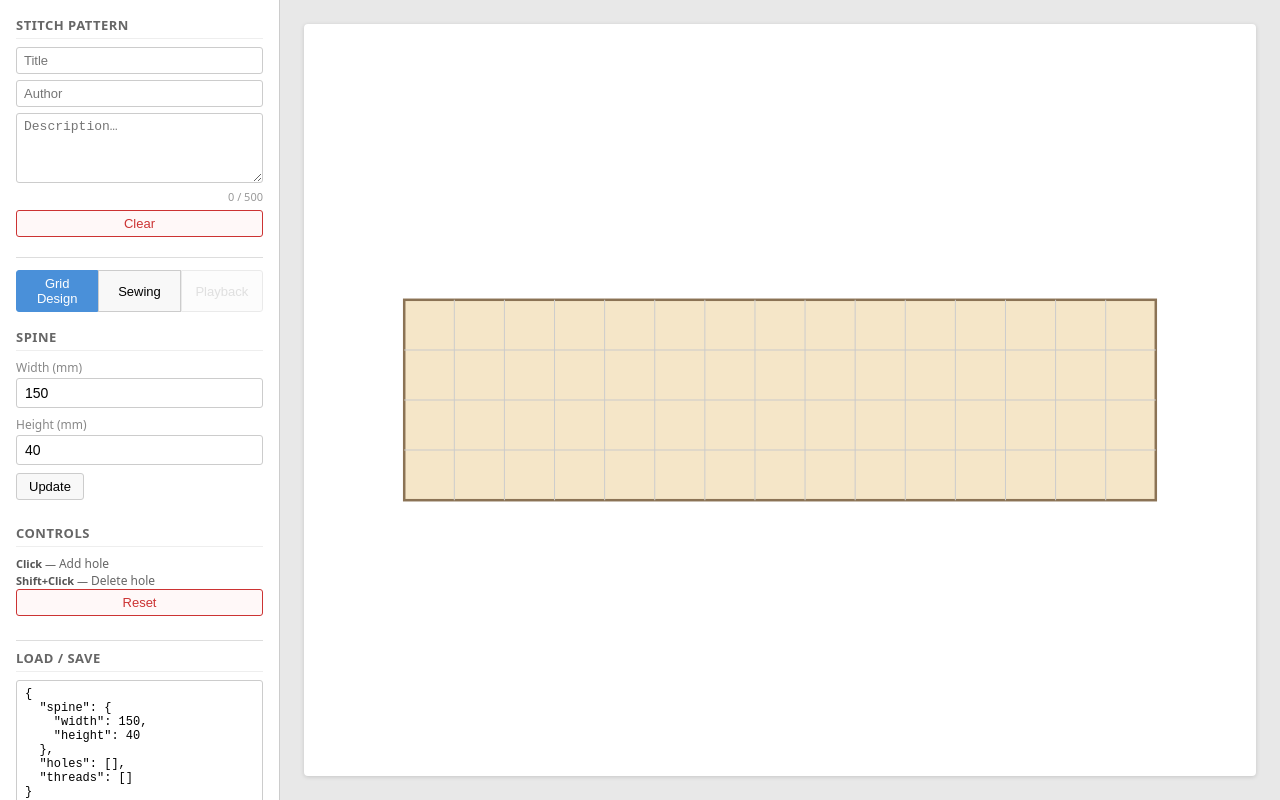
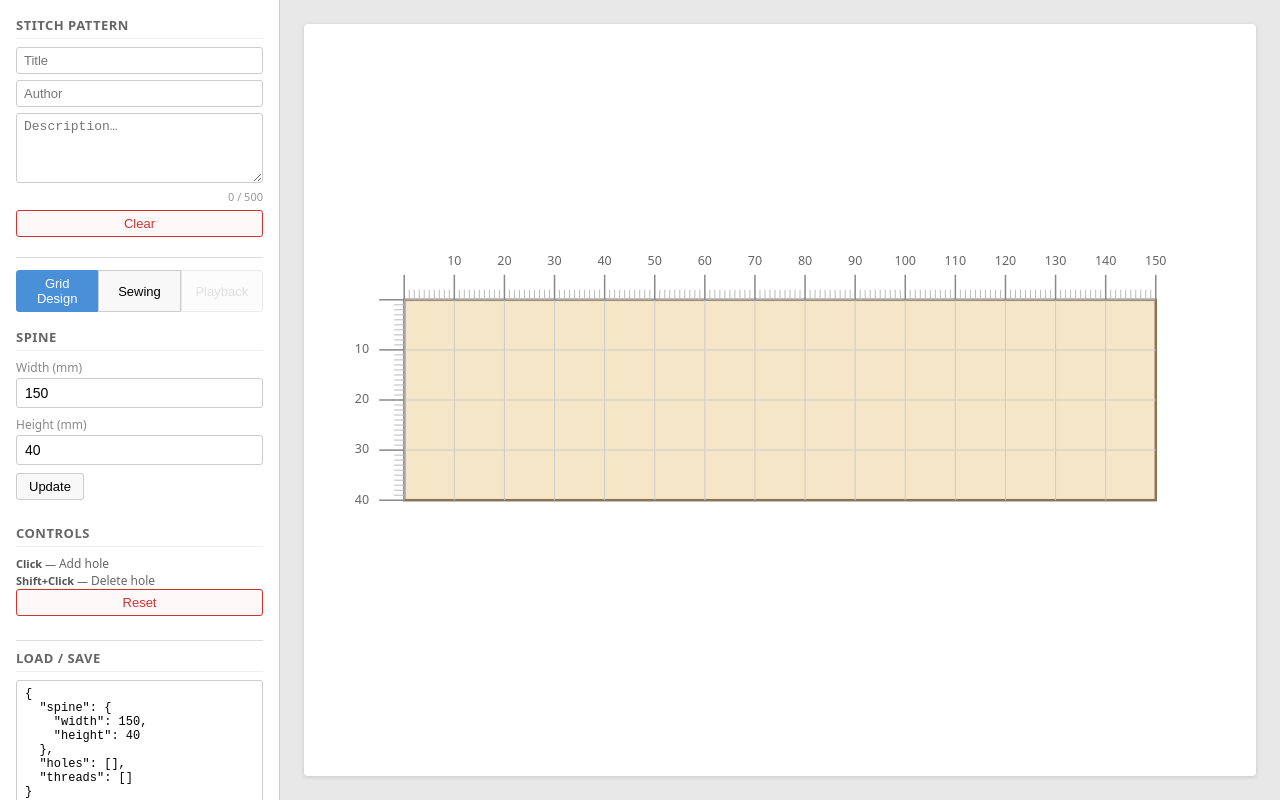
Before and after one commit to BastiTee/bookbinding-stitcher, a website built with Vite: page index.html in a window 1280 px wide. Built offline with nearby package versions, Linux system fonts and the light colour scheme.

Commit message:
Add rulers

```diff
--- a/src/render.ts
+++ b/src/render.ts
@@ -1,7 +1,7 @@
 import type { GridState, Spine } from "./model";
 
 const SVG_NS = "http://www.w3.org/2000/svg";
-const PADDING = 20; // mm padding around spine in viewBox
+export const PADDING = 20; // mm padding around spine in viewBox
 const GRID_STEP = 10; // mm between major grid lines
 
 export interface HighlightState {
@@ -70,7 +70,10 @@ export function renderGrid(
 
   const { dotRadius } = computeScaleSizes(spine);
 
-  // Layer 3: Column guide lines — one per unique X value present in holes
+  // Layer 3: Rulers
+  renderRulers(svg, spine);
+
+  // Layer 4: Column guide lines — one per unique X value present in holes
   const columnXs = [...new Set(holes.map(h => h.x))].sort((a, b) => a - b);
   for (const x of columnXs) {
     const line = document.createElementNS(SVG_NS, "line");
@@ -82,7 +85,7 @@ export function renderGrid(
     svg.appendChild(line);
   }
 
-  // Layer 4: Hole dots
+  // Layer 5: Hole dots
   for (const h of holes) {
     const circle = document.createElementNS(SVG_NS, "circle");
     circle.setAttribute("cx", String(h.x));
@@ -97,3 +100,69 @@ export function renderGrid(
     svg.appendChild(circle);
   }
 }
+
+function renderRulers(svg: SVGSVGElement, spine: Readonly<Spine>) {
+  const layer = document.createElementNS(SVG_NS, "g");
+  layer.classList.add("ruler-layer");
+
+  // Top ruler: baseline at y=0, ticks go upward into padding
+  const topBaseline = document.createElementNS(SVG_NS, "line");
+  topBaseline.setAttribute("x1", "0");
+  topBaseline.setAttribute("y1", "0");
+  topBaseline.setAttribute("x2", String(spine.width));
+  topBaseline.setAttribute("y2", "0");
+  topBaseline.classList.add("ruler-baseline");
+  layer.appendChild(topBaseline);
+
+  for (let x = 0; x <= spine.width; x++) {
+    const isCm = x % 10 === 0;
+    const tick = document.createElementNS(SVG_NS, "line");
+    tick.setAttribute("x1", String(x));
+    tick.setAttribute("x2", String(x));
+    tick.setAttribute("y1", "0");
+    tick.setAttribute("y2", isCm ? "-5" : "-2");
+    tick.classList.add(isCm ? "ruler-tick-major" : "ruler-tick-minor");
+    layer.appendChild(tick);
+    if (isCm && x > 0) {
+      const label = document.createElementNS(SVG_NS, "text");
+      label.setAttribute("x", String(x));
+      label.setAttribute("y", "-7");
+      label.setAttribute("text-anchor", "middle");
+      label.classList.add("ruler-label");
+      label.textContent = String(x);
+      layer.appendChild(label);
+    }
+  }
+
+  // Left ruler: baseline at x=0, ticks go leftward into padding
+  const leftBaseline = document.createElementNS(SVG_NS, "line");
+  leftBaseline.setAttribute("x1", "0");
+  leftBaseline.setAttribute("y1", "0");
+  leftBaseline.setAttribute("x2", "0");
+  leftBaseline.setAttribute("y2", String(spine.height));
+  leftBaseline.classList.add("ruler-baseline");
+  layer.appendChild(leftBaseline);
+
+  for (let y = 0; y <= spine.height; y++) {
+    const isCm = y % 10 === 0;
+    const tick = document.createElementNS(SVG_NS, "line");
+    tick.setAttribute("x1", "0");
+    tick.setAttribute("x2", isCm ? "-5" : "-2");
+    tick.setAttribute("y1", String(y));
+    tick.setAttribute("y2", String(y));
+    tick.classList.add(isCm ? "ruler-tick-major" : "ruler-tick-minor");
+    layer.appendChild(tick);
+    if (isCm && y > 0) {
+      const label = document.createElementNS(SVG_NS, "text");
+      label.setAttribute("x", "-7");
+      label.setAttribute("y", String(y));
+      label.setAttribute("text-anchor", "end");
+      label.setAttribute("dominant-baseline", "middle");
+      label.classList.add("ruler-label");
+      label.textContent = String(y);
+      layer.appendChild(label);
+    }
+  }
+
+  svg.appendChild(layer);
+}
--- a/src/style.css
+++ b/src/style.css
@@ -516,3 +516,22 @@ button.active {
   margin-bottom: 4px;
   min-height: 16px;
 }
+
+/* Rulers */
+.ruler-layer { pointer-events: none; }
+.ruler-baseline { stroke: #aaa; stroke-width: 0.3; }
+.ruler-tick-minor { stroke: #bbb; stroke-width: 0.2; }
+.ruler-tick-major { stroke: #888; stroke-width: 0.3; }
+.ruler-label {
+  fill: #666;
+  font-family: system-ui, sans-serif;
+  font-size: 2.5px;
+  pointer-events: none;
+}
+.ruler-crosshair {
+  stroke: #4a90d9;
+  stroke-width: 0.3;
+  stroke-dasharray: 3 2;
+  pointer-events: none;
+  opacity: 0.55;
+}
--- a/src/ui.ts
+++ b/src/ui.ts
@@ -1,5 +1,5 @@
 import { GridModel } from "./model";
-import { renderGrid, computeScaleSizes, type HighlightState } from "./render";
+import { renderGrid, computeScaleSizes, PADDING, type HighlightState } from "./render";
 import {
   screenToSvg,
   resolveTarget,
@@ -352,6 +352,25 @@ export function buildUI(container: HTMLElement, model: GridModel) {
     ghostLayer.appendChild(textEl);
   }
 
+  function showCrosshair(x: number, y: number, spine: { width: number; height: number }) {
+    if (!ghostLayer) return;
+    const vLine = document.createElementNS(SVG_NS, "line");
+    vLine.setAttribute("x1", String(x));
+    vLine.setAttribute("x2", String(x));
+    vLine.setAttribute("y1", String(-PADDING));
+    vLine.setAttribute("y2", String(spine.height));
+    vLine.classList.add("ruler-crosshair");
+    ghostLayer.appendChild(vLine);
+
+    const hLine = document.createElementNS(SVG_NS, "line");
+    hLine.setAttribute("y1", String(y));
+    hLine.setAttribute("y2", String(y));
+    hLine.setAttribute("x1", String(-PADDING));
+    hLine.setAttribute("x2", String(spine.width));
+    hLine.classList.add("ruler-crosshair");
+    ghostLayer.appendChild(hLine);
+  }
+
   // ============================================================
   // SVG interaction handlers (design mode only)
   // ============================================================
@@ -364,10 +383,12 @@ export function buildUI(container: HTMLElement, model: GridModel) {
       case "spine":
         showHoleGhost(target.snappedX, target.snappedY, dotRadius);
         showCursorTooltip(target.snappedX, target.snappedY, label, state.spine);
+        showCrosshair(target.snappedX, target.snappedY, state.spine);
         break;
       case "hole":
         clearGhost();
         showCursorTooltip(target.holeX!, target.holeY!, label, state.spine);
+        showCrosshair(target.holeX!, target.holeY!, state.spine);
         break;
       case "outside":
         clearGhost();
```
Also changed, not shown: README.md.
